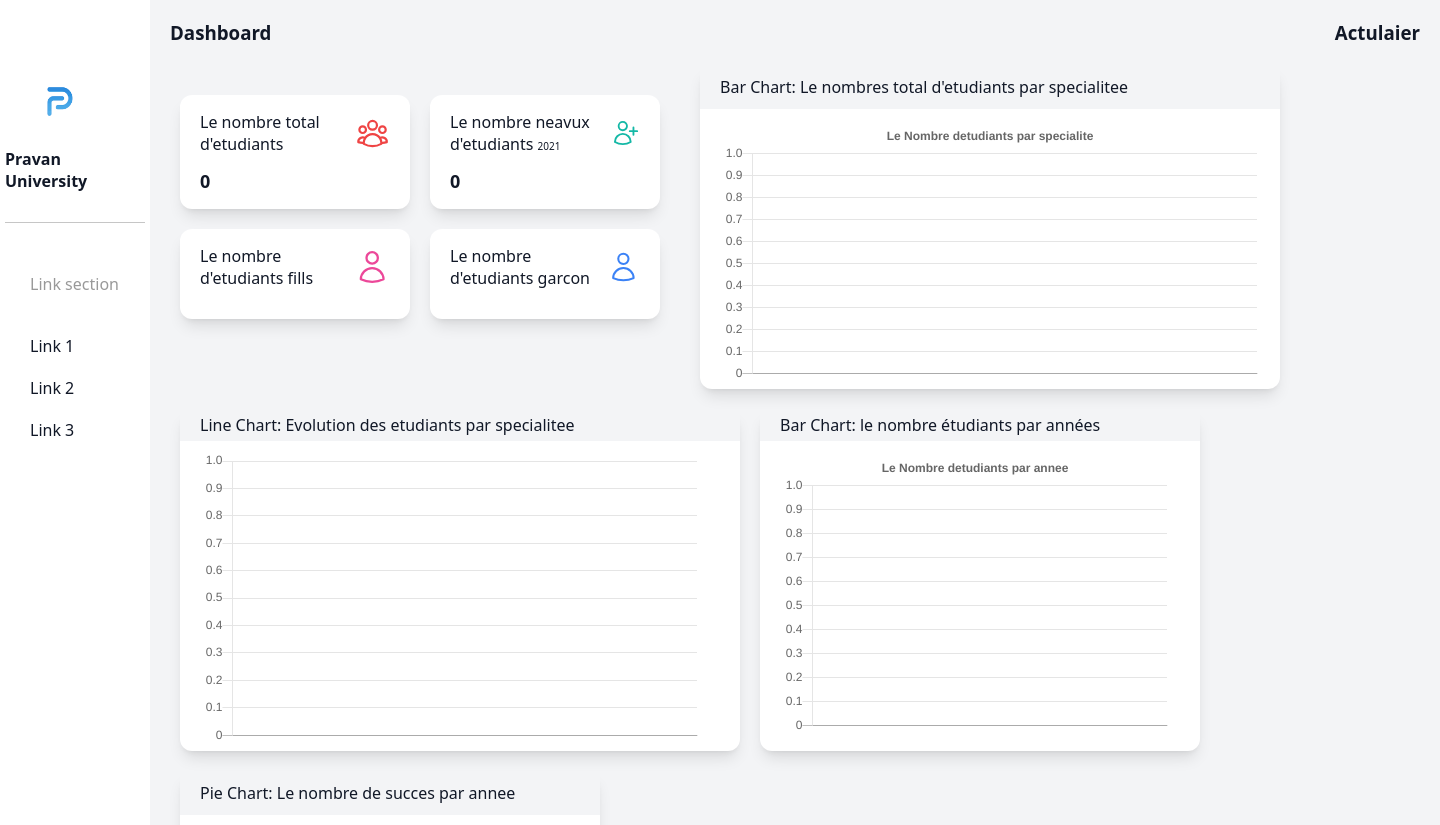
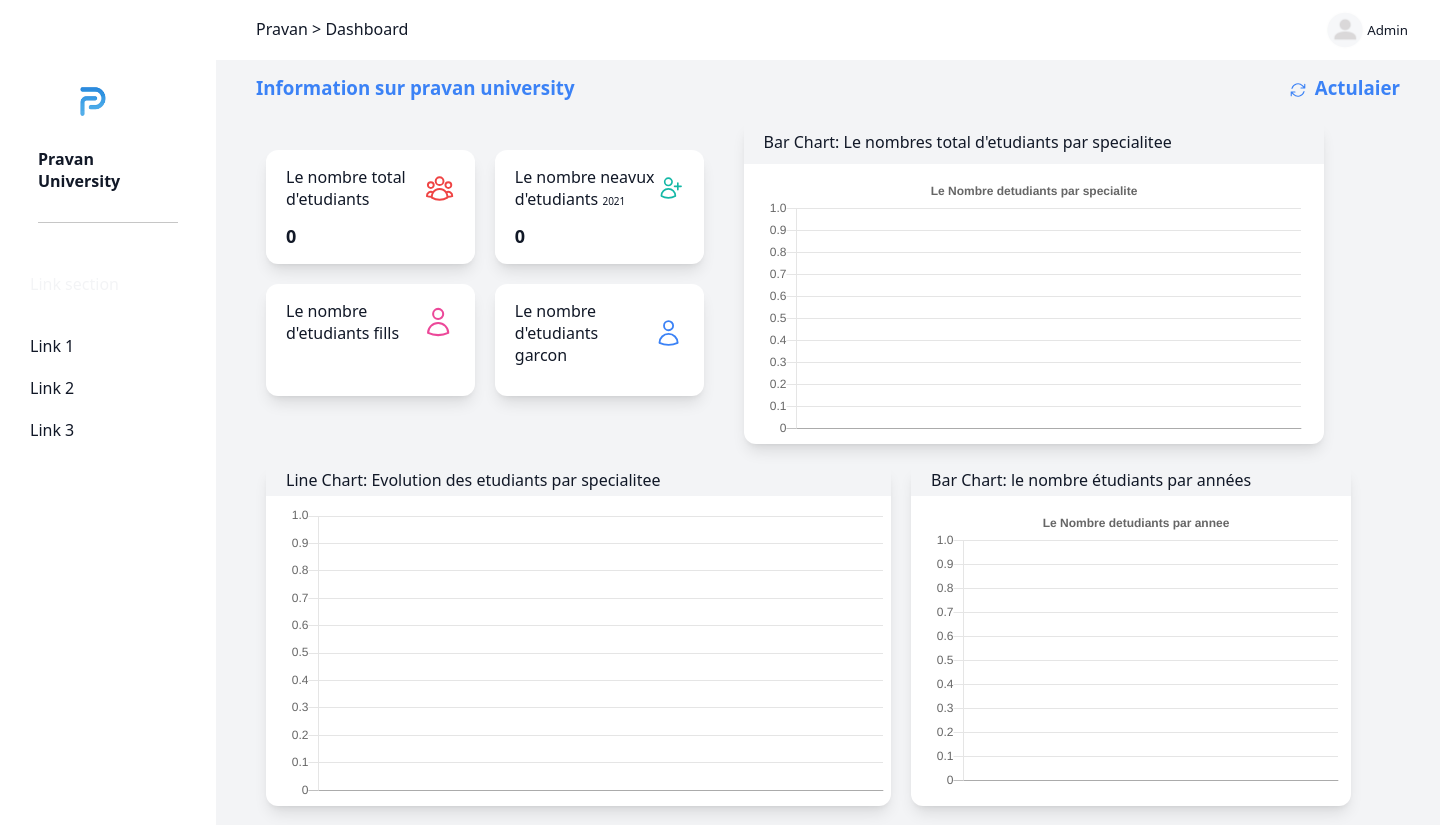
Before and after one commit to Ryan7AIT/miniProjet2, a Flask app: page / in a window 1440 px wide. Shown: the top 825 px of the page. Run offline with Flask 2, Linux system fonts and the light colour scheme; data that the repository does not hold is empty; some libraries are stand-ins or nearby versions.

Commit message:
fixe css

```diff
--- a/app.py
+++ b/app.py
@@ -4,64 +4,20 @@ from flask import jsonify
 import json
 
 
-# Step_1
 from flaskext.mysql import MySQL
 
 app = Flask(__name__)
-# Step_2
 mysql = MySQL()
 
-# Step_4
 app.config['MYSQL_DATABASE_HOST'] 	  = 'localhost'
 app.config['MYSQL_DATABASE_PORT'] 	  = 3307
 app.config['MYSQL_DATABASE_USER'] 	  = 'root'
 app.config['MYSQL_DATABASE_PASSWORD'] = 'pass_root'
 app.config['MYSQL_DATABASE_DB'] 	  = 'db_university'
 
-# Step_3
 mysql.init_app(app)
 
-"""
-data1= [
-	{
-		"region": "Africa",
-		"population": 2475
-	},{
-		"region": "Asia",
-		"population": 5267
-	},{
-		"region": "Europe",
-		"population": 734
-	},{
-		"region": "Latin America",
-		"population": 784
-	},{
-		"region": "North America",
-		"population": 433
-	}
-]
 
-data2 ={
-		"years": [1500,1600,1700,1750,1800,1850,1900,1950,1999,2050],
-		"datasets":[{
-						"label": "Africa",
-						"data": [86,114,106,106,107,111,133,221,783,2478]
-					},{
-						"label": "Asia",
-						"data": [282,350,411,502,635,809,947,1402,3700,5267]
-					},{
-						"label": "Europe",
-						"data": [168,170,178,190,203,276,408,547,675,734]
-					},{
-						"label": "Latin America",
-						"data": [40,20,10,16,24,38,74,167,508,784]
-					},{
-						"label": "North America",
-						"data": [6,3,2,2,7,26,82,172,312,433]
-					}]
-	}
-
-"""
 
 
 app = Flask(__name__)
--- a/static/script.js
+++ b/static/script.js
@@ -13,11 +13,11 @@ function loadData(){
 	line.setAttribute("height", "270")
 
 	chart2.setAttribute("style", " ")
-	chart2.setAttribute("width", "390")
+	chart2.setAttribute("width", "410")
 	chart2.setAttribute("height", "290")
 
 	line2.setAttribute("style", " ")
-	line2.setAttribute("width", "500")
+	line2.setAttribute("width", "600")
 	line2.setAttribute("height", "300")
 
 
@@ -420,7 +420,7 @@ function update_Pie10(jsonData){
 		  }]
 		},
 		options: {
-		  responsive: false,
+		  responsive: true,
 		  maintainAspectRatio: true,
 		  title: {
 			display: false,
@@ -437,3 +437,19 @@ function update_Pie10(jsonData){
 
 
 // front-end manipulaton
+
+let scrollpos = window.scrollY
+
+const nav = document.querySelector("nav")
+const scrollChange = 50
+
+const add_class_on_scroll = () => nav.classList.add("opacity")
+const remove_class_on_scroll = () => nav.classList.remove("opacity")
+
+window.addEventListener('scroll', function() {
+  scrollpos = window.scrollY;
+
+  if (scrollpos >= scrollChange) { add_class_on_scroll() }
+  else {remove_class_on_scroll()}
+
+})
--- a/static/style.css
+++ b/static/style.css
@@ -1,5 +1,5 @@
 body {
-	color: rgb(17 24 39);
+	color: var(--black);
 	font-family: ui-sans-serif, system-ui, -apple-system, BlinkMacSystemFont, "Segoe UI", Roboto, "Helvetica Neue", Arial, "Noto Sans", sans-serif, "Apple Color Emoji", "Segoe UI Emoji", "Segoe UI Symbol", "Noto Color Emoji";
 }
 
@@ -8,12 +8,27 @@ padding: 0;
 margin: 0;
 }
 
+.container {
+	display: flex;
+	justify-content: start;
+}
+
+
+/* some variables */
+
+:root {
+	--blue: rgb(59 130 246);
+	--grey: rgb(243 244 246);
+	--white: rgb(255 255 255);
+	--black: rgb(17 24 39);
+  }
+
 .bg-gray-100 {
-	background-color: rgb(243 244 246);
+	background-color: var(--grey);
 }
 
 .bg-white{
-	background-color: rgb(255 255 255);
+	background-color: var(--white);
 }
 
 .justify-start {
@@ -26,7 +41,7 @@ margin: 0;
 }
 
 .card-header {
-	background-color: rgb(243 244 246);
+	background-color: var(--grey);
 		padding: 11px 20px;
 	margin-bottom: 10px;
 }
@@ -36,6 +51,7 @@ margin: 0;
 .nav {
 	display: flex;
 	justify-content: space-between;
+	color: var(--blue);
 }
 
 .actualiser {
@@ -44,10 +60,54 @@ margin: 0;
 .actualiser:hover {
 	box-shadow: 0 1px 2px 0 rgb(0 0 0 / 0.05);
 }
+
+/* nav bar */
+
+
+.opacity {
+	opacity: 0.8;
+}
+
+nav {
+	background-color: var(--white);
+	padding: 8px 40px 8px 40px;
+	display: flex;
+	justify-content: space-between;
+	position: fixed;
+
+	width: 80%;
+
+}
+
+nav .nav_links {
+	display: flex;
+	justify-content: flex-start;
+	align-items: center;
+}
+
+nav .nav_links p {
+	font-size: smaller;
+	font-weight: 400;
+}
+
+nav img {
+	width: 44px;
+	border-radius: 50%;
+}
+
+nav .left {
+	margin-top: 10px;
+}
+
 /* start side bar */
 
 .sidebar {
 	height:100vh;
+	/* width: 1300px; */
+	/* width: 222px; */
+	width: 15%;
+	position: fixed;
+
 }
 
 .logo {
@@ -73,7 +133,7 @@ margin: 0;
 }
 
 .links .links_heading {
-	color: rgb(153, 153, 153) ;
+	color: var(--grey) ;
 	font-weight: 400;
 	margin-bottom: 25px;
 	padding: 0px 30px;
@@ -85,7 +145,7 @@ margin: 0;
 }
 
 .links .link:hover {
-	background-color: rgb(243 244 246);
+	background-color: var(--grey);
 	cursor: pointer;
 }
 
@@ -99,11 +159,35 @@ margin: 0;
 
 /* start main contents */
 
+.reload {
+	display: flex;
+	justify-content: flex-start;
+	color: var(--blue);
+	cursor: pointer;
+
+}
+
+.reload svg {
+	width: 18px;
+	padding-right: 8px;
+	padding-bottom: 5px;
+}
+
+
+main {
+	/* width:90%; */
+	padding: 20px 40px;
+	margin: auto;
+	/* width: 1300px; */
+	/* width: 50%; */
+	margin-top: 55px;
+
+
+}
 
 .main {
-	width:90%;
-	padding: 20px;
-
+	width: 85%;
+	margin-left: 15%;
 }
 
 .main h3 {
@@ -116,7 +200,7 @@ margin: 0;
 }
 
 .head {
-	width: 1250px;
+	width: 100%;
 	margin: auto;
 }
 
@@ -127,10 +211,11 @@ margin: 0;
 }
 
 .head .cards .card {
-	background-color: white;
+	background-color: var(--white);
 	width: 280px;
 	padding: 16px 20px;
 	margin: 10px ;
+	/* margin-left: 0; */
 	box-shadow: 0 10px 15px -3px rgb(0 0 0 / 0.1), 0 4px 6px -4px rgb(0 0 0 / 0.1);
 	border-radius: 12px;
 
@@ -192,7 +277,7 @@ margin: 0;
 }
 
 .head .graphes .graphe {
-	background-color: white;
+	background-color: var(--white);
 	width: 580px;
 	margin: 10px ;
 	margin-left: 30px;
@@ -206,7 +291,7 @@ margin: 0;
 
 
 .body .graphes .graphe {
-	background-color: white;
+	background-color: var(--white);
 	/* width: 820px; */
 	margin: 10px ;
 	border-radius: 12px;
@@ -215,7 +300,7 @@ margin: 0;
 }
 
 .body .graphes .g2 {
-	width: 560px;
+	width: 625px;
 
 }
 
@@ -240,9 +325,13 @@ margin: 0;
 
 .body #pie {
 	padding-bottom: 12px;
-	background-color: white;
+	background-color: var(--white);
 	width: 420px;
 	margin: 10px ;
 	border-radius: 12px;
 	box-shadow: 0 10px 15px -3px rgb(0 0 0 / 0.1), 0 4px 6px -4px rgb(0 0 0 / 0.1);
 }
+
+.number_by_year {
+
+}
--- a/templates/index.html
+++ b/templates/index.html
@@ -7,7 +7,7 @@
 	</head>
 	<body>
 		<div class="container  justify-start">
-			<div class="sidebar w-96 bg-white ">
+			<div class="sidebar  bg-white ">
 				<div class="logo">
 					<img src="../static/img/logo1.png" alt="">
 					<br>
@@ -33,10 +33,26 @@
 				</div>
 			</div>
 			<div class="main bg-gray-100">
+				<nav>
+					<div class="left">
+						<p>Pravan <span>></span> Dashboard</p>
+					</div>
+					<div class="nav_links">
+						<img src="../static/img/avatar.jpg" alt="avatr">
+						<p>Admin</p>
+					</div>
+				</nav>
 				<main>
 					<div class="nav flex">
-						<h3>Dashboard</h3>
-						<h3 onclick="loadData()" class="actualiser">Actulaier</h3>
+						<h3>Information sur pravan university</h3>
+						<div onclick="loadData()" class="reload">
+							<svg xmlns="http://www.w3.org/2000/svg" fill="none" viewBox="0 0 24 24" stroke-width="1.5" stroke="currentColor" class="w-6 h-6">
+								<path stroke-linecap="round" stroke-linejoin="round" d="M16.023 9.348h4.992v-.001M2.985 19.644v-4.992m0 0h4.992m-4.993 0l3.181 3.183a8.25 8.25 0 0013.803-3.7M4.031 9.865a8.25 8.25 0 0113.803-3.7l3.181 3.182m0-4.991v4.99" />
+							</svg>
+							<h3  class="actualiser">Actulaier</h3>
+
+
+						</div>
 					</div>
 
 					<div class="head">
@@ -114,13 +130,15 @@
 					</div>
 
 					<div class="body">
+						<div class="number_by_year">
+
 							<div class="graphes body-graphes">
 								<div class="graphe g2">
 									<div class="card-header">
 										<p>Line Chart: Evolution des etudiants par specialitee</p>
 									</div>
 									<div class="card-content" >
-									<canvas class="chart" id="line-chart" height="300" width="500"></canvas>
+										<canvas class="chart" id="line-chart" height="300" width="600"></canvas>
 									</div>
 								</div>
 
@@ -130,11 +148,13 @@
 										<p>Bar Chart: le nombre étudiants par années </p>
 									</div>
 									<div class="card-content">
-									<canvas class="chart" id="bar-chart2" height="290" width="390"></canvas>
+										<canvas class="chart" id="bar-chart2" height="290" width="410"></canvas>
 									</div>
 								</div>
 
 							</div>
+						</div>
+
 
 						<div class="card" id="pie">
 							<div class="card-header">
```
Also changed, not shown: static/img/avatar.jpg (added). Lines whose indentation alone changed are shown as unchanged.
